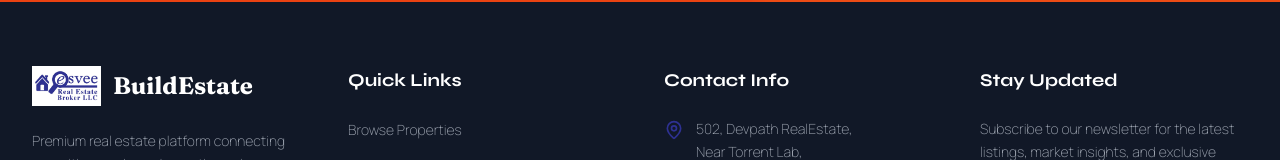
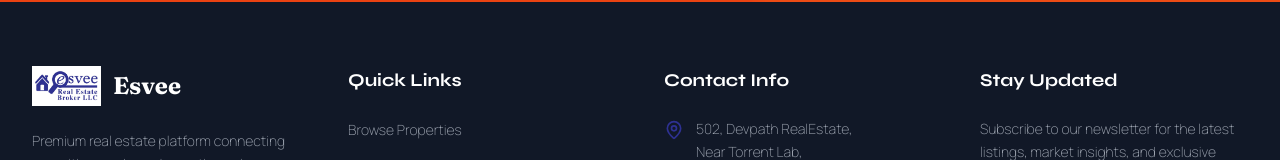
Before and after one commit to Jalani128/realEstateClient, a React (Vite) app: page /about in a window 1280 px wide. Shown: the part 3743-3903 px from the top of the page. Built offline with nearby package versions, Linux system fonts and the light colour scheme.

Commit message:
update footer logo path

```diff
--- a/src/components/common/Footer.tsx
+++ b/src/components/common/Footer.tsx
@@ -19,8 +19,8 @@ const Footer: React.FC = () => {
           {/* Brand Column */}
           <div>
             <Link to="/" className="flex items-center gap-3 mb-6">
-              <img src="/Assets/logo.png" alt="RealEstate" className="h-10 w-auto" />
-              <span className="font-fraunces text-2xl font-bold">BuildEstate</span>
+              <img src="/logo.png" alt="RealEstate" className="h-10 w-auto" />
+              <span className="font-fraunces text-2xl font-bold">Esvee</span>
             </Link>
             <p className="font-manrope font-extralight text-[#9ca3af] text-sm leading-relaxed mb-6">
               Premium real estate platform connecting you with your dream home through personalized service and expert guidance.
```
